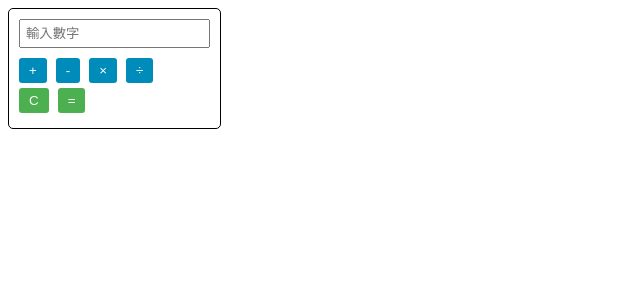
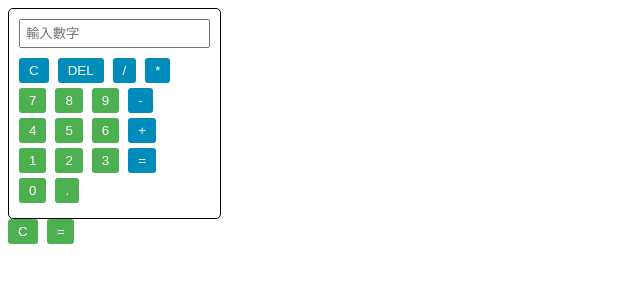
Before and after one commit to marco79811/Calculator, a plain HTML site: page Index.html in a window 1280 px wide. Shown: the whole page, without its empty margins (0-640 px from the left). Drawn offline with Linux system fonts and the light colour scheme.

Commit message:
Update Index.html

```diff
--- a/Index.html
+++ b/Index.html
@@ -7,12 +7,37 @@
 </head>
 <body>
   <div class="calculator">
-    <input type="text" id="inputBox" placeholder="輸入數字">
+    <input type="text" id="inputBox" placeholder="輸入數字" readonly/>
     <br>
-    <button class="operator" onclick="add()">+</button>
-    <button class="operator" onclick="subtract()">-</button>
-    <button class="operator" onclick="multiply()">×</button>
-    <button class="operator" onclick="divide()">÷</button>
+    <div class="button-row">
+        <button class="operator" onclick="clearDisplay()">C</button>
+        <button class="operator" onclick="deleteFromDisplay()">DEL</button>
+        <button class="operator" onclick="addToDisplay('/')">/</button>
+        <button class="operator" onclick="addToDisplay('*')">*</button>
+      </div>
+      <div class="button-row">
+        <button class="number" onclick="addToDisplay('7')">7</button>
+        <button class="number" onclick="addToDisplay('8')">8</button>
+        <button class="number" onclick="addToDisplay('9')">9</button>
+        <button class="operator" onclick="addToDisplay('-')">-</button>
+      </div>
+      <div class="button-row">
+        <button class="number" onclick="addToDisplay('4')">4</button>
+        <button class="number" onclick="addToDisplay('5')">5</button>
+        <button class="number" onclick="addToDisplay('6')">6</button>
+        <button class="operator" onclick="addToDisplay('+')">+</button>
+      </div>
+      <div class="button-row">
+        <button class="number" onclick="addToDisplay('1')">1</button>
+        <button class="number" onclick="addToDisplay('2')">2</button>
+        <button class="number" onclick="addToDisplay('3')">3</button>
+        <button class="operator" onclick="calculate()">=</button>
+      </div>
+      <div class="button-row">
+        <button class="number" onclick="addToDisplay('0')">0</button>
+        <button class="number" onclick="addToDisplay('.')">.</button>
+      </div>
+    </div>
     <br>
     <button onclick="clearInput()">C</button>
     <button onclick="calculate()">=</button>
```
